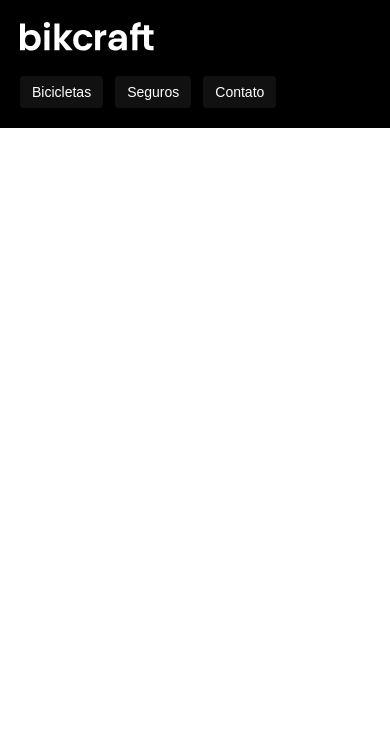
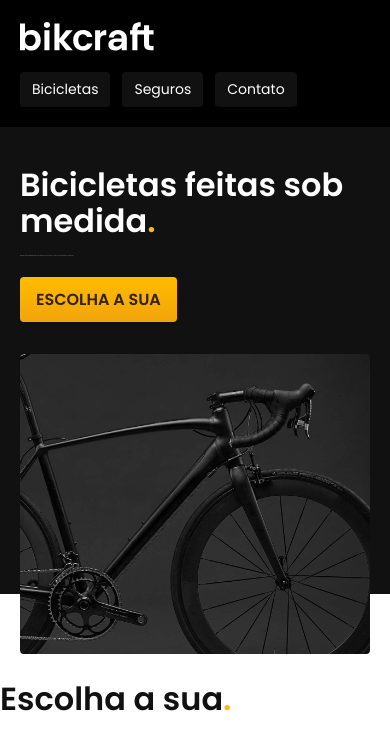
Before and after one commit to nawanernandess/bikcraft, a plain HTML site: page index.html in a window 390 px wide. Drawn offline with Linux system fonts and the light colour scheme.

Commit message:
organizando o css

```diff
--- /dev/null
+++ b/css/global.css/global.css
@@ -0,0 +1,21 @@
+body{
+    margin: 0;
+    font-family: Arial, Helvetica, sans-serif;
+    padding-bottom: 600px;
+    color: #111111;
+}
+h1, ul, p{
+   margin: 0px;
+}
+ul{
+    padding: 0;
+    list-style: none;
+}
+a{
+    text-decoration: none;
+    color: inherit;
+}
+img{
+    display: block;
+    max-width: 100%;
+}
--- /dev/null
+++ b/css/global.css/header.css
@@ -0,0 +1,63 @@
+.header-bg{
+    background-color: var(--cor-12);
+}
+.header{
+    display: flex;
+    flex-wrap: wrap;
+    gap: 20px;
+    justify-content: space-between;
+    align-items: center;
+    box-sizing: border-box;
+    padding: 20px;
+    max-width: 1200px;
+    margin-left: auto;
+    margin-right: auto;
+}
+.header-menu{
+    display: flex;
+    flex-wrap: wrap;
+    gap: 40px;
+}
+.header-menu a{
+    position: relative;
+    display: inline-block;
+    padding: 16px 0px;
+}
+.header-menu a:after{
+    content: "";
+    display: block;
+    height: 2px;
+    width: 0px;
+    background-color: var(--cor-0);
+    margin-top: 4px;
+    transition: 0.3s;
+    position: absolute;
+}
+.header-menu a:hover:after{
+    width: 100%;
+}
+@media(max-width: 800px){
+    .header-menu{
+        gap: 20px;
+    }
+    .header-menu a{
+        background-color: var(--cor-11);
+        padding: 12px 16px;
+        border-radius: 4px;
+    }
+    .header-menu a:hover{
+        background-color: var(--cor-10);
+    }
+    .header-menu a:after{
+        display: none;
+    }
+}
+@media(max-width: 600px){
+    .header-menu{
+        gap: 12px;
+    }
+    .header-menu a{
+        padding: 8px 12px;
+        font-size: 14px;
+    }
+}
--- /dev/null
+++ b/css/home/introducao.css
@@ -0,0 +1,52 @@
+.introducao-bg{
+    background-color: var(--cor-12);
+    box-shadow: inset 0px -120px var(--cor-0);
+}
+.introducao{
+    max-width: 1200px;
+    box-sizing: border-box;
+    display: grid;
+    padding-left: 20px;
+    padding-right: 20px;
+    margin-left: auto;
+    margin-right: auto;
+    grid-template-columns: 1fr 1fr;
+    gap: 0px 40px;
+}
+.introducao-conteudo{
+    align-self: end;
+    padding-bottom: 200px;
+}
+.introducao img{
+    height: 100%;
+    object-fit: cover;
+    border-radius: 4px;
+}
+.introducao h1{
+    margin-bottom: 32px;
+}
+.introducao p{
+    margin-bottom: 20px;
+}
+
+@media(max-width: 800px){
+    .introducao-bg{
+        background: var(--cor-11);
+        padding-top: 40px;
+        box-shadow: inset 0 -60px var(--cor-0);
+    }
+    .introducao{
+        grid-template-columns: 1fr;
+        gap: 32px;
+    }
+    .introducao-conteudo{
+        padding-bottom: 0px;
+    }
+    .introducao h1{
+        margin-bottom: 16px;
+    }
+    .introducao img{
+        height: 300px;
+        width: 100%;
+    }
+}
--- a/css/style.css
+++ b/css/style.css
@@ -1,77 +1,10 @@
-body{
-    margin: 0;
-    font-family: Arial, Helvetica, sans-serif;
-}
-ul{
-    margin: 0;
-    padding: 0;
-    list-style: none;
-}
-a{
-    text-decoration: none;
-}
-.header-bg{
-    background-color: #000000;
-}
-.header{
-    display: flex;
-    flex-wrap: wrap;
-    gap: 20px;
-    justify-content: space-between;
-    align-items: center;
-    box-sizing: border-box;
-    padding: 20px;
-    max-width: 1200px;
-    margin-left: auto;
-    margin-right: auto;
-}
-.header-menu{
-    display: flex;
-    flex-wrap: wrap;
-    gap: 40px;
-}
-.header-menu a{
-    position: relative;
-    color: #ffffff;
-    display: inline-block;
-    padding: 16px 0px;
-    font-size: 18px;
-}
-.header-menu a:after{
-    content: "";
-    display: block;
-    height: 2px;
-    width: 0px;
-    background-color: #ffffff;
-    margin-top: 4px;
-    transition: 0.3s;
-    position: absolute;
-}
-.header-menu a:hover:after{
-    width: 100%;
-}
-@media(max-width: 800px){
-    .header-menu{
-        gap: 20px;
-    }
-    .header-menu a{
-        background-color: #111111;
-        padding: 12px 16px;
-        border-radius: 4px;
-    }
-    .header-menu a:hover{
-        background-color: #2e2e2e;
-    }
-    .header-menu a:after{
-        display: none;
-    }
-}
-@media(max-width: 600px){
-    .header-menu{
-        gap: 12px;
-    }
-    .header-menu a{
-        padding: 8px 12px;
-        font-size: 14px;
-    }
-}
+@import "./global.css/global.css";
+@import "./utilidades/tipografia.css";
+@import "./utilidades/cores.css";
+@import "./global.css/header.css";
+
+/* Utilidades */
+@import "./utilidades/componentes.css";
+
+/* Home */
+@import "./home/introducao.css";
--- /dev/null
+++ b/css/utilidades/componentes.css
@@ -0,0 +1,20 @@
+/* Botão */
+.botao{
+    padding: 16px 32px;
+    display: inline-block;
+    background: linear-gradient(#ffbb00, #f2a50c);
+    border-radius: 4px;
+    box-shadow: 0 1px 2px rgba(0, 0, 0, .1);
+    text-transform: uppercase;
+    color: var(--cor-p5);
+    font: 600 1.125rem/1.35 'Poppins', sans-serif;
+}
+.botao:hover{
+    background: linear-gradient(#ffb60d, #e59317);
+}
+@media(max-width: 600px){
+    .botao{
+        padding: 12px 16px;
+        font-size: 1rem;
+    }
+}
--- /dev/null
+++ b/css/utilidades/cores.css
@@ -0,0 +1,77 @@
+:root{
+    --cor-0: #ffffff;
+    --cor-1: #f7f7f7;
+    --cor-2: #ededed;
+    --cor-3: #dedede;
+    --cor-4: #cccccc;
+    --cor-5: #b2b2b2;
+    --cor-6: #9c9c9c;
+    --cor-7: #717171;
+    --cor-8: #595959;
+    --cor-9: #404040;
+    --cor-10: #2e2e2e;
+    --cor-11: #111111;
+    --cor-12: #000000;
+
+    --cor-p1: #ffbb00;
+    --cor-p2: #e4a30b;
+    --cor-p3: #a66f00;
+    --cor-p4: #664400;
+    --cor-p5: #332200;
+}
+.cor-0{
+    color: var(--cor-0);
+}
+.cor-1{
+    color: var(--cor-1);
+}
+.cor-2{
+    color: var(--cor-2);
+}
+.cor-3{
+    color: var(--cor-3);
+}
+.cor-4{
+    color: var(--cor-4);
+}
+.cor-5{
+    color: var(--cor-5);
+}
+.cor-6{
+    color: var(--cor-6);
+}
+.cor-7{
+    color: var(--cor-7);
+}
+.cor-8{
+    color: var(--cor-8);
+}
+.cor-9{
+    color: var(--cor-9);
+}
+.cor-10{
+    color: var(--cor-10);
+}
+.cor-11{
+    color: var(--cor-11);
+}
+.cor-12{
+    color: var(--cor-12);
+}
+
+
+.cor-p1{
+    color: var(--cor-p1);
+}
+.cor-p2{
+    color: var(--cor-p2);
+}
+.cor-p3{
+    color: var(--cor-p3);
+}
+.cor-p4{
+    color: var(--cor-p4);
+}
+.cor-p5{
+    color: var(--cor-p5);
+}
--- /dev/null
+++ b/css/utilidades/tipografia.css
@@ -0,0 +1,63 @@
+.font-1-xs{
+    font: 400 0.75rem/1.35 'Poppins', sans-serif;
+}
+.font-2-xs{
+    font: 400 0.875rem/1.43 'Roboto', sans-serif;
+}
+.font-1-s{
+    font: 400 1rem/1.5 'Poppins', sans-serif;
+}
+.font-2-s{
+    font: 400 1rem/1.5 'Roboto', sans-serif;
+}
+.font-1-m,
+.font-1-m-b{
+    font: 400 1.125rem/1.35 'Poppins', sans-serif;
+}
+.font-1-m-b{
+    font-weight: 600;
+}
+.font-2-m{
+    font-weight: 500 1.125/1.35 'Roboto', sans-serif;
+}
+.font-1-l{
+    font: 400 1.5rem/1.5 'Poppins', sans-serif;
+}
+.font-2-l,
+.font-2-l-b{
+    font: 400 1.5rem/1.5 'Roboto', sans-serif;
+}
+.font-2-l-b{
+    font-weight: 500;
+    letter-spacing: 0.015em;
+    text-transform: uppercase;
+}
+.font-1-xl{
+    font: 600 2rem/1.25 'Poppins', sans-serif;
+}
+.font-2-xl{
+    font: 500 2rem/1.25 'Roboto', sans-serif;
+}
+.font-1-xxl{
+    font: 600 4rem/1.125 'Poppins', sans-serif;
+}
+
+@media(max-width: 1200px){
+    .font-1-xxl{
+        font-size: 3rem;
+    }
+    .font-2-l,
+    .font-2-l-b{
+        font-size: 1.125px;
+    }
+}
+
+@media(max-width: 800px){
+    .font-1-xxl{
+        font-size: 2rem;
+    }
+    .font-1-xl,
+    .font-2-xl{
+        font-size: 1.5rem;
+    }
+}
--- a/index.html
+++ b/index.html
@@ -4,10 +4,13 @@
     <meta charset="UTF-8">
     <meta http-equiv="X-UA-Compatible" content="IE=edge">
     <meta name="viewport" content="width=device-width, initial-scale=1.0">
-    <meta name="description" content="Bicicletas elétricas de alta precisão e qualidade, feitas sob medida para o cliente. Explore o mundo na sua velocidade com a Bikcraft">
-    <title>Bikcraft - Bicicletas Elétricas</title>
+    <meta name="description" content="Bicicletas de alta qualidade, feitas sob medida para o cliente. Explore o mundo na sua velocidade com a Bikcraft">
+    <title>Bikcraft - Bicicletas</title>
 
     <link rel="stylesheet" href="./css/style.css">
+    <link rel="preconnect" href="https://fonts.googleapis.com">
+    <link rel="preconnect" href="https://fonts.gstatic.com" crossorigin>
+    <link href="https://fonts.googleapis.com/css2?family=Poppins:wght@400;600&family=Roboto:wght@400;500&display=swap" rel="stylesheet">
 </head>
 <body>
     <header class="header-bg">
@@ -17,7 +20,7 @@
             </a>
 
             <nav aria-label="primaria">
-                <ul class="header-menu">
+                <ul class="header-menu font-1-m cor-0">
                     <li><a href="./bicicletas.html">Bicicletas</a></li>
                     <li><a href="./seguros.html">Seguros</a></li>
                     <li><a href="./contatos.html">Contato</a></li>
@@ -25,5 +28,20 @@
             </nav>
         </div>
     </header>
+
+    <main class="introducao-bg">
+        <div class="introducao">
+            <div class="introducao-conteudo">
+                <h1 class="font-1-xxl cor-0">Bicicletas feitas sob medida<span class="cor-p1">.</span></h1>
+                <p class="font-2-l cor-5">Bicicletas de alta qualidade, feitas sob medida para você. Explore o mundo na sua velocidade com a Bikcraft.</p>
+                <a class="botao" href="./bicicletas.html">Escolha a sua</a>
+            </div>
+            <div>
+                <img src="./img/fotos/introducao.jpg" alt="Bicicleta preta">
+            </div>
+        </div>
+    </main>
+
+    <h2 class="font-1-xxl">Escolha a sua<span class="cor-p1">.</span></h2>
 </body>
 </html>
```
